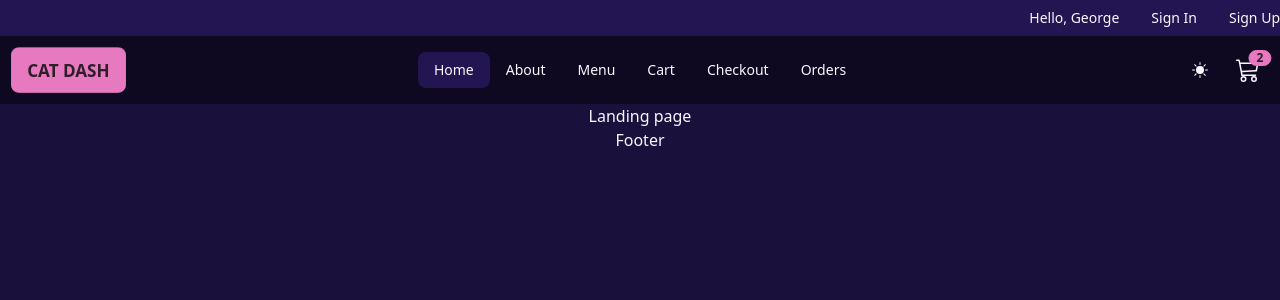
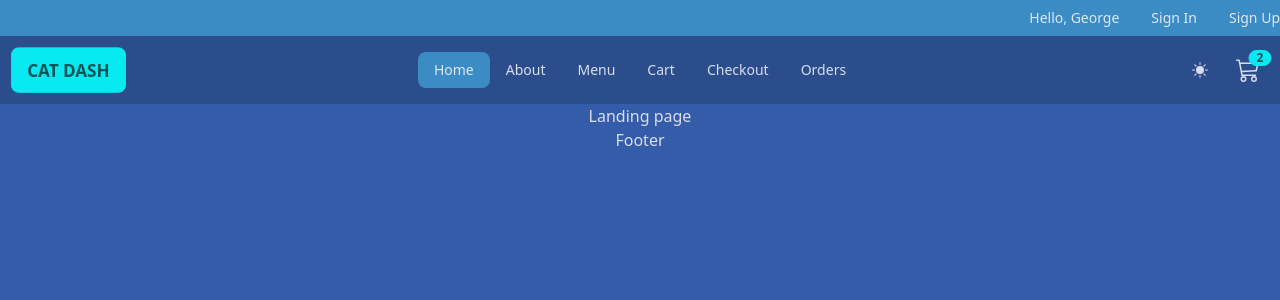
Before and after one commit to Knight-4000/catdash, a React (Vite) app: page / in a window 1280 px wide. Both pictures are taken after a click on the label 1200 px from the left and 70 px from the top of the page. Shown: the top 300 px of the page. Built offline with nearby package versions, Linux system fonts and the light colour scheme.

Commit message:
Theme toggles now relying on local storage to set properly

```diff
--- a/src/components/Navbar.jsx
+++ b/src/components/Navbar.jsx
@@ -11,8 +11,10 @@ const themes = {
 };
 
 const getThemeFromLocalStorage = () => {
-    return localStorage.getItem('theme') || themes.aqua;
-}
+    const theme = localStorage.getItem('theme') || themes.winter;
+    document.documentElement.setAttribute('data-theme', theme);
+    return theme;
+  };
 
 export default function Navbar() {
     const [theme, setTheme] = useState(getThemeFromLocalStorage);
@@ -26,7 +28,10 @@ export default function Navbar() {
     useEffect(() =>{
         document.documentElement.setAttribute('data-theme', theme);
         localStorage.setItem('theme', theme);
-    }, [theme])
+    }, [theme]);
+
+    const isDarkTheme = theme === 'synthwave';
+
 
   return (
     <nav className="bg-base-200">
@@ -56,9 +61,9 @@ export default function Navbar() {
             </div>
             <div className='navbar-end'>
                 <label className='swap swap-rotate'>
-                    <input type='checkbox' onChange={handleTheme} />
-                    <BsSunFill className='swap-on h-4 w-4' />
-                    <BsMoonFill className='swap-off h-4 w-4' />
+                    <input type='checkbox' onChange={handleTheme} defaultChecked={isDarkTheme}/>
+                        <BsSunFill className='swap-on h-4 w-4' />
+                        <BsMoonFill className='swap-off h-4 w-4' />
                 </label>
                 <NavLink to ='/cart' className='btn btn-ghost btn-circle btn-md ml-4'>
                     <div className='indicator'>
```
